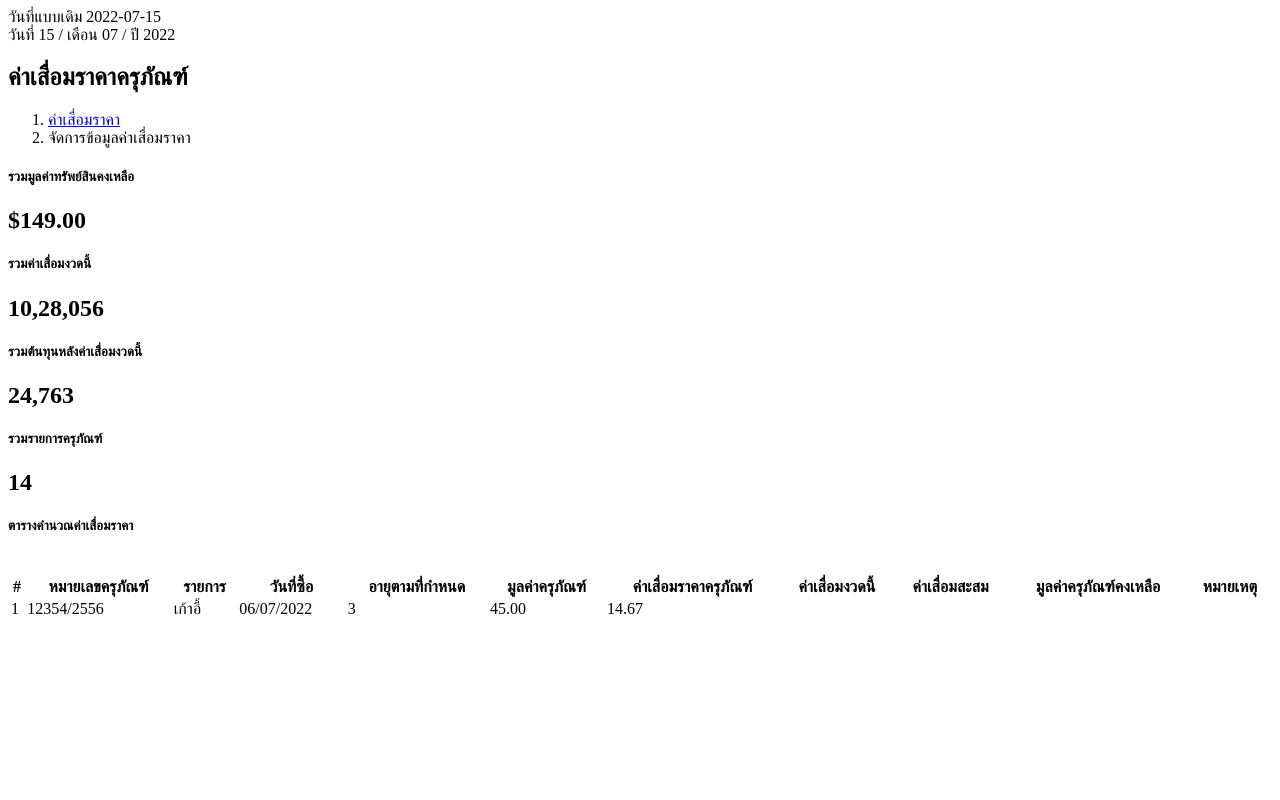
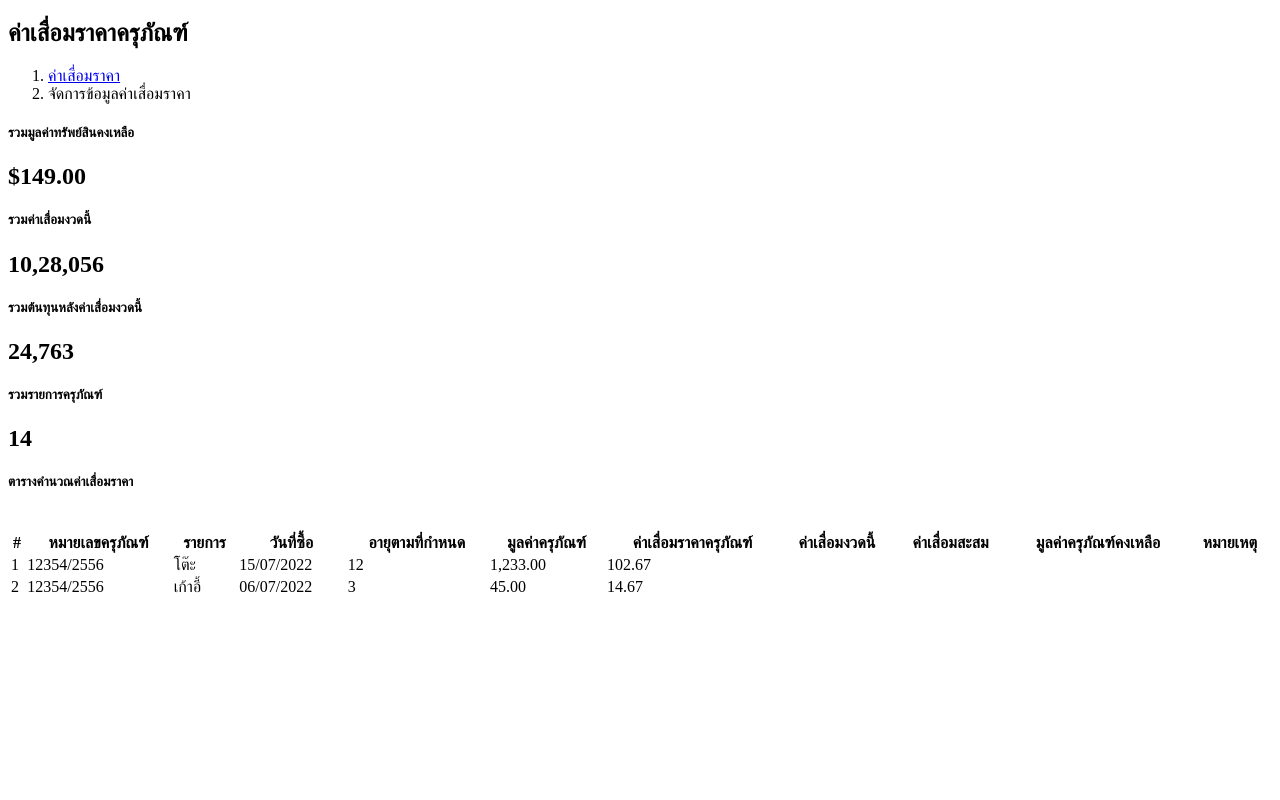
Before and after one commit to PimlapatYodfaiin/cs_pro2, a PHP site: page /page/depreciation.php in a window 1280 px wide. Run offline with PHP 8.4, Linux system fonts and the light colour scheme; data comes from the database, SQL or seed files in the repository.

Commit message:
แก้

```diff
--- a/page/dbconnect.php
+++ b/page/dbconnect.php
@@ -8,6 +8,5 @@ session_start();
     $connect=mysqli_connect("$host","$user","$passwd","$db") or die("เกิดข้อผิดพลาดเกิดขึ้น");
     error_reporting(E_ALL ^ E_NOTICE);
 
-//Set ว/ด/ป เวลา ให้เป็นของประเทศไทย
-date_default_timezone_set('Asia/Bangkok');
+
 ?>
--- a/page/depreciation.php
+++ b/page/depreciation.php
@@ -1,46 +1,27 @@
 <?php
 include 'dbconnect.php';
 
-
-
-
-
-$select = "SELECT equipments.*,subcategorys.sub_name FROM equipments
-INNER JOIN subcategorys on subcategorys.sub_id = equipments.eq_sub_id";
-// -- INNER JOIN types ON types.type_id = equipments.eq_type_depreciation";
+$select = " SELECT equipments.*,subcategorys.sub_name FROM equipments
+INNER JOIN subcategorys on subcategorys.sub_id = equipments.eq_sub_id
+INNER JOIN types ON types.type_id = equipments.eq_type_depreciation";
 $query = mysqli_query($connect, $select);
 $row = mysqli_fetch_assoc($query);
 $result = mysqli_query($connect, $select);
 $count = mysqli_num_rows($result);
-$row = mysqli_fetch_assoc($result);
-
-$d =$row['eq_buydate'] ;
-    $e = explode("-", $d);
-    echo "วันที่แบบเดิม ".$d;
-    echo "<br/>";
-    echo "วันที่ ".$e[2]." / เดือน ".$e[1]." / ปี ".$e[0];
-    $day_POST			= date("d");		//วัน - ตรวจรับ
-	$month_POST		= date("m");		//เดือน - ตรวจรับ
-	$year_POST		= date("Y");		//ปี - ตรวจรับ
-    $asset_date = $year_POST."-".$month_POST."-".$day_POST;
 
 
-	$start_m_budget	= '10';		//กำหนดเดือน เริ่มต้นปีงบประมาณ 1 ตุลาคม
-	$start_d_budget	= '01';		//กำหนดวัน เริ่มต้นปีงบประมาณ 1 ตุลาคม
-	$end_m_budget	= '09';		//กำหนดเดือน สิ้นปีงบประมาณ 30 กันยายน
-	$end_d_budget	= '30';		//กำหนดวัน สิ้นปีงบประมาณ 30 กันยายน
-	$day_POST			= date("d");		//วัน - ตรวจรับ
-	$month_POST		= date("m");		//เดือน - ตรวจรับ
-	$year_POST		= date("Y");		//ปี - ตรวจรับ
-
-    if($year_POS=($row['eq_fiscal_year'])){
-        if($month_POST<=$end_m_budget){
-
-
-        }
-
-    }
-
+// while ($row = mysqli_fetch_assoc($result)) {
+//     if(date("Y-m-d") >= $row['eq_date_calculate'] && $row['eq_price'] > 1){
+//         if((strtotime(date("Y-m-d")) - strtotime($row['eq_buydate'])) >= 365){  //ครบปี, สิ้นปี
+//             $depreciation = ($row['eq_price'] - 1) / $row['type_lifetime_low'];
+//             // $depreciation_plus	=round($depreciation_plus + $depreciation, 2);
+//             if($depreciation < 1){$depreciation = 1;}
+//         }
+//         else{   //ไม่ครบปี
+//             $depreciation = (((strtotime(date("Y-m-d")) - strtotime($row['eq_buydate'])) / 365) * $row['eq_price']) / $row['type_depreciation'];
+//         }
+//     }
+// }
 
 
 
@@ -77,11 +58,9 @@ $d =$row['eq_buydate'] ;
                         <div class="page-breadcrumb">
                             <nav aria-label="breadcrumb">
                                 <ol class="breadcrumb">
-                                    <li class="breadcrumb-item"><a href="#" class="breadcrumb-link">ค่าเสื่อมราคา</a>
-                                    </li>
+                                    <li class="breadcrumb-item"><a href="#" class="breadcrumb-link">ค่าเสื่อมราคา</a></li>
                                     <!-- <li class="breadcrumb-item"><a href="#" class="breadcrumb-link">จัดการข้อมูลค่าเสื่อมราคา</a></li> -->
-                                    <li class="breadcrumb-item active" aria-current="page">จัดการข้อมูลค่าเสื่อมราคา
-                                    </li>
+                                    <li class="breadcrumb-item active" aria-current="page">จัดการข้อมูลค่าเสื่อมราคา</li>
                                 </ol>
                             </nav>
                         </div>
@@ -130,7 +109,6 @@ $d =$row['eq_buydate'] ;
                                     <div class="float-right icon-circle-medium  icon-box-lg  bg-primary-light mt-1">
                                         <i class="fas fa-cubes fa-fw fa-sm text-primary"></i>
                                     </div>
-
                                 </div>
                             </div>
                         </div>
@@ -162,12 +140,10 @@ $d =$row['eq_buydate'] ;
                                 <div class="row">
                                     <div class="col-sm-12">
                                         <table class="table table-striped table-bordered first">
-                                            <table id="example"
-                                                class="table table-striped table-bordered second dataTable"
-                                                style="width: 100%;" role="grid" aria-describedby="example_info">
+                                            <table id="example" class="table table-striped table-bordered second dataTable" style="width: 100%;" role="grid" aria-describedby="example_info">
                                                 <!-- <table class="table table-striped table-bordered"> -->
                                                 <thead>
-                                                <th>#</th>
+                                                    <th>#</th>
                                                     <th> หมายเลขครุภัณฑ์</th>
                                                     <th> รายการ</th>
                                                     <th> วันที่ซื้อ</th>
@@ -185,15 +161,12 @@ $d =$row['eq_buydate'] ;
 
                                                 </thead>
                                                 <tbody>
-                                                    <?php
-                                                    $i = 1;
-                                                    // $year1=date("Y");
+                                                    <?php $i = 1;
                                                     $depreciation;
-                                                    // $date_end = date("30-10-65");
                                                     while ($row = mysqli_fetch_assoc($result)) {
+                                                        $depreciation = ($row['eq_price'] - 1) / $row['type_lifetime_low'];
 
-                                                        $depreciation = ($row['eq_price'] - 1) / $row['type_lifetime_low'];
-                                                        // if ( =$year1 ) {
+                                                        // if (date("Y-m-d") >= $row['eq_date_calculate'] && $row['eq_price'] > 1) {
                                                         //     if ((strtotime(date("Y-m-d")) - strtotime($row['eq_buydate'])) >= 365) {  //ครบปี, สิ้นปี
                                                         //         $depreciation = ($row['eq_price'] - 1) / $row['type_lifetime_low'];
                                                         //         // $depreciation_plus	=round($depreciation_plus + $depreciation, 2);
@@ -207,12 +180,15 @@ $d =$row['eq_buydate'] ;
                                                     ?>
 
 
-                                                    <tr>
+                                                        <tr>
 
-                                                    <td><?= $i++; ?></td>
+                                                            <td><?= $i++; ?></td>
                                                             <td><?= $row['eq_number'] ?></td>
                                                             <td><?= $row['sub_name'] ?></td>
                                                             <td><?= date('d/m/Y', strtotime($row['eq_buydate'])); ?></td>
+
+
+
                                                             <td><?= $row['type_lifetime_low'] ?></td>
                                                             <td><?= number_format($row['eq_price'], 2) ?></td>
 
@@ -223,7 +199,9 @@ $d =$row['eq_buydate'] ;
                                                             <td></td>
                                                             <td></td>
 
-                                                    </tr>
+                                                        </tr>
+                                                        </tr>
+                                                        </tr>
                                                     <?php } ?>
                                                 </tbody>
 
@@ -239,7 +217,7 @@ $d =$row['eq_buydate'] ;
             </div>
 
         </div>
-    </div>
+        <!-- </div> -->
 
     </div>
     </div>
```
